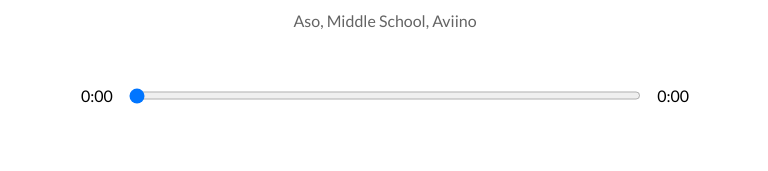
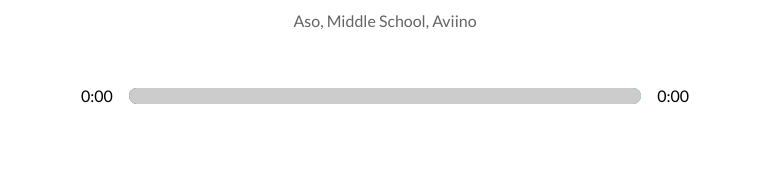
Before and after one commit to LordeOfTheWing/react-music-player, a React (Create React App) app: page / in a window 1280 px wide. Shown: the part 490-661 px from the top of the page, without its empty margins (255-1023 px from the left). Built offline with nearby package versions, Linux system fonts and the light colour scheme.

Commit message:
Customized the input slider of the player

```diff
--- a/src/App.js
+++ b/src/App.js
@@ -15,8 +15,18 @@
    const timeUpdateHandler = (e) =>{
         const current = e.target.currentTime;
         const duration = e.target.duration;
+        //calculate percentage
+
+        const roundedCurrent = Math.round(current);
+        const roundedDuration = Math.round(duration);
+        const animation = Math.round((roundedCurrent / roundedDuration) * 100);
+
         // console.log(current)
-        setSongInfo({...songInfo, currentTime:current, duration:duration });
+        setSongInfo({...songInfo,
+            currentTime:current,
+            duration:duration,
+            animationPercentage: animation,
+            });
     };
       //Ref
     const audioRef = useRef(null);
@@ -25,6 +35,7 @@
 const [songInfo , setSongInfo] = useState({
         currentTime: 0,
         duration: 0,
+        animationPercentage: 0,
     });
 const [songs, setSongs] = useState(data());
 const [currentSong, setCurrentSong] = useState(songs[0]);
@@ -54,12 +65,12 @@
       setSongs={setSongs}
       libraryStatus={libraryStatus}
       />
-       <audio
+      <audio
             onTimeUpdate={timeUpdateHandler}
             ref={audioRef}
             src={currentSong.audio}
             onLoadedMetadata={timeUpdateHandler}>
-               </audio>
+      </audio>
     </div>
   );
 }
--- a/src/components/Library.js
+++ b/src/components/Library.js
@@ -1,6 +1,5 @@
 import React from 'react';
 import LibrarySong from './LibrarySong';
-
 
 const Library = ({setSongs,audioRef,songs, setCurrentSong, id, isPlaying, libraryStatus}) =>{
     return(
@@ -13,14 +12,14 @@
                         id={song.id}
                         songs= {songs}
                         setCurrentSong={setCurrentSong}
-                         song={song}
+                        song={song}
                         audioRef={audioRef}
                         isPlaying={isPlaying}
                         setSongs={setSongs}
-                         />
+                        />
 
                     )}
-                </div>n
+                </div>
         </div>
     )
 };
--- a/src/components/Player.js
+++ b/src/components/Player.js
@@ -13,7 +13,7 @@
 
    //useEffects
     useEffect(()=> {
-         const newSongs = songs.map((song)=>{
+        const newSongs = songs.map((song)=>{
             if(song.id === currentSong.id){
                 return{
                     ...song,
@@ -27,7 +27,6 @@
         }
     });
     setSongs(newSongs);
-
     }, [currentSong])
         //Event handlers
     const playSongHandler = ()=>{
@@ -67,17 +66,28 @@
         }
         playAudio(isPlaying, audioRef);
     };
+    //Add the styles
+
+    const trackAnim = {
+        transform: `translateX(${songInfo.animationPercentage}%)`
+    };
 
     return(
         <div className="player">
             <div className="time-control">
                 <p>{ songInfo.duration ? getTime(songInfo.currentTime) : '0:00'}</p>
+            <div style={{background: `linear-gradient(to right, ${currentSong.color[0]},${currentSong.color[1]})`}} className="track">
                 <input onChange={dragHandler}
                 minimum ={0}
                 type="range"
                 value={songInfo.currentTime}
-                maximum={songInfo.duration}/>
+                maximum={songInfo.duration}
+
+                />
+                <div style={trackAnim} className="animate-track"></div>
+            </div>
                 <p>{getTime(songInfo.duration || 0)}</p>
+
             </div>
             <div className="play-control">
             <FontAwesomeIcon
--- a/src/styles/_player.scss
+++ b/src/styles/_player.scss
@@ -8,9 +8,12 @@
 .time-control{
     width: 50%;
     display: flex;
+    align-items: center;
     input{
         width:100%;
-        padding: 1rem 0rem  ;
+        -webkit-appearance: none;
+        background-color: transparent;
+        cursor: pointer;
     }
     p{
         padding: 1rem;
@@ -26,3 +29,33 @@
         cursor: pointer;
     }
 }
+
+input[type="range"] :focus {
+    outline: none;
+}
+
+input[type="range"]::-webkit-slider-thumb{
+    -webkit-appearance: none;
+    height: 16px;
+    width: 16px;
+
+}
+.track{
+    background: lightblue;
+    width: 100%;
+    height: 1rem;
+    position: relative;
+    border-radius: 1rem;
+    overflow: hidden;
+}
+
+.animate-track{
+    background: rgb(204,204,204);
+    width: 100%;
+    height: 100%;
+    position: absolute;
+    top: 0;
+    left: 0;
+    transform: translateX(0%);
+    pointer-events: none;
+}
```
